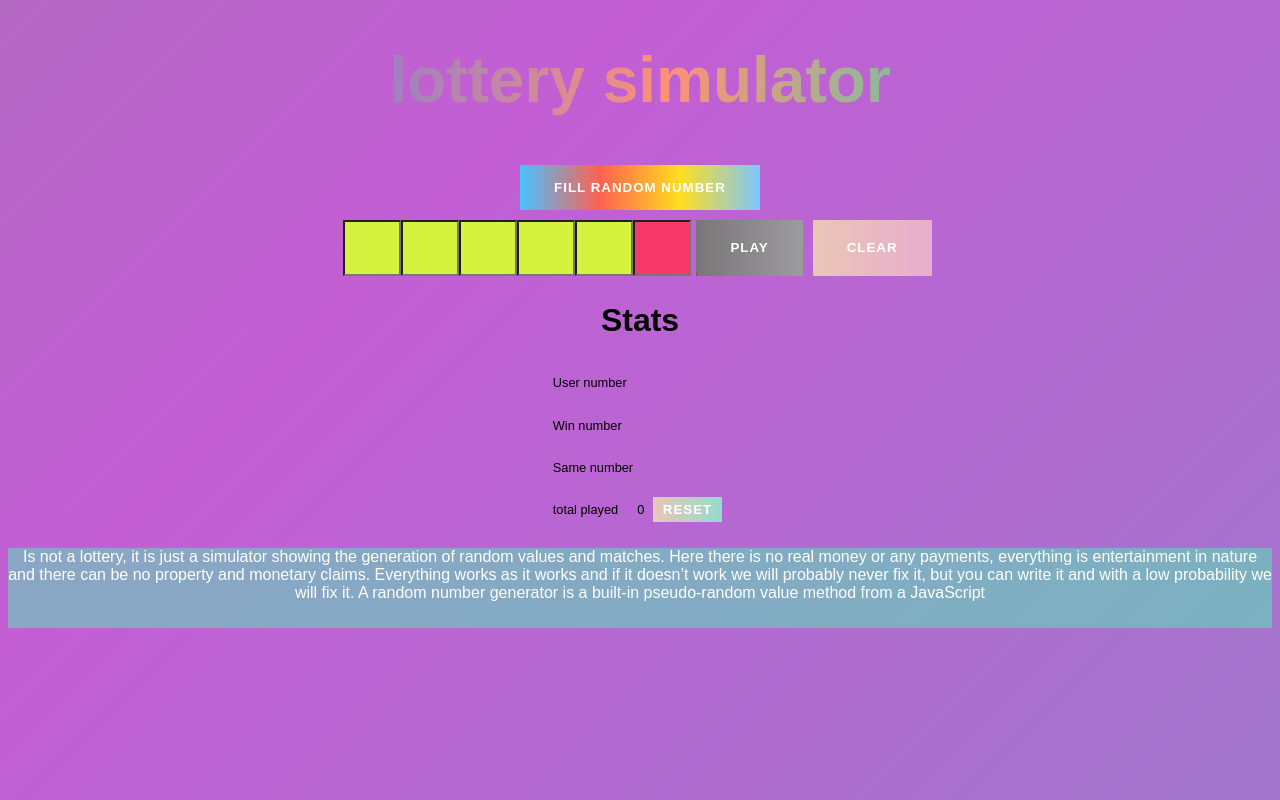
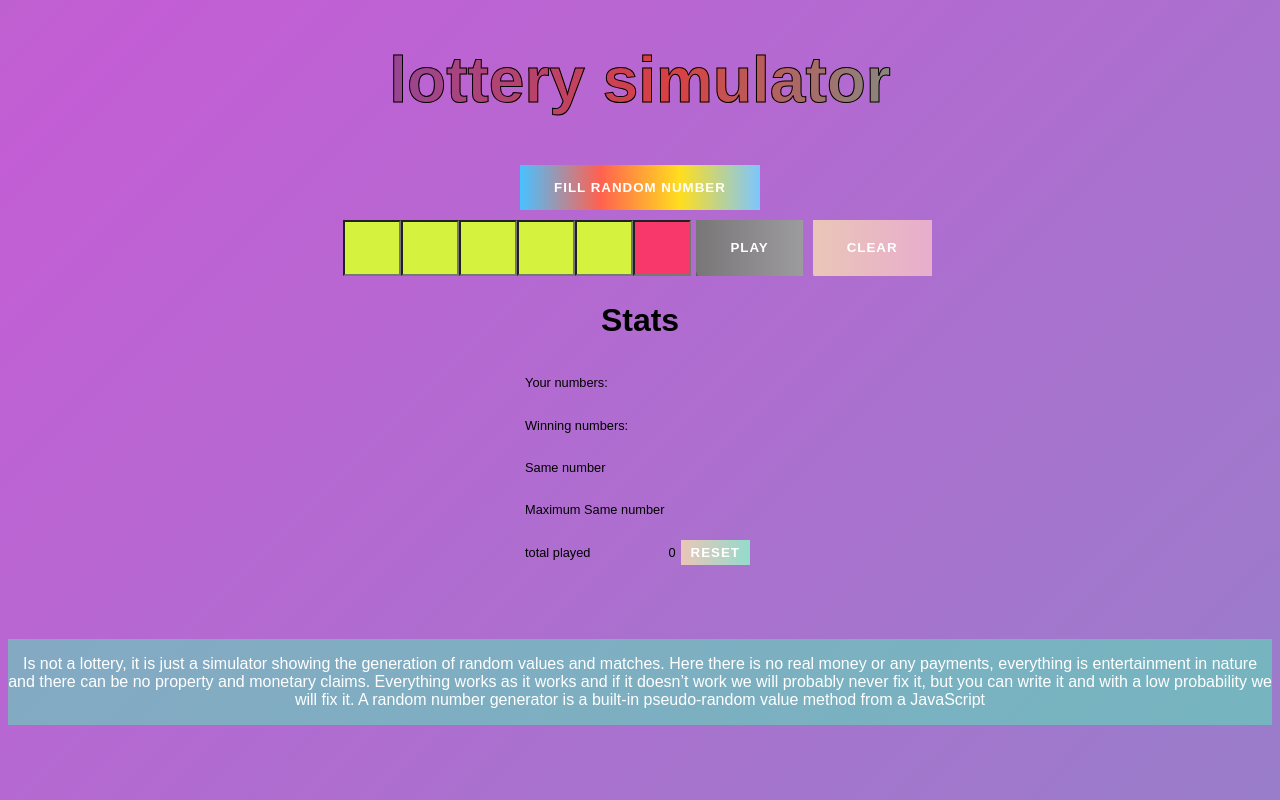
Before and after one commit to bogutskii/fakeLottery_react, a React (Create React App) app: page / in a window 1280 px wide. Built offline with nearby package versions, Linux system fonts and the light colour scheme; the HTML template or start-up script is replaced by a standard one.

Commit message:
- same numbers - max same numbers

```diff
--- a/src/App.js
+++ b/src/App.js
@@ -13,7 +13,8 @@ export default function App() {
     const [sameNumber, setSameNumber] = useState([])
     const [counter, setCounter] = useState({
         playedTimes: 0,
-        credits: 0
+        credits: 0,
+        maxSameNum: []
     })
 
 
@@ -33,6 +34,7 @@ export default function App() {
                     setIsEnable={(isEnable) => setIsEnable(isEnable)}
                     winningNumbers={winningNumbers}
                     setWinningNumbers={(winningNumbers) => setWinningNumbers(winningNumbers)}
+                    sameNumber={sameNumber}
                     setSameNumber={(sameNumber) => setSameNumber(sameNumber)}
                     counter={counter}
                     setCounter={(counter) => setCounter(counter)}
@@ -45,6 +47,8 @@ export default function App() {
                    sameNumber={sameNumber}
                    setSameNumber={(sameNumber) => setSameNumber(sameNumber)}
                    counter={counter}
+                   setCounter={(counter) => setCounter(counter)}
+
             />
 
             <Footer/>
--- a/src/Components/Inputs.js
+++ b/src/Components/Inputs.js
@@ -11,6 +11,7 @@ const Inputs = (props) => {
                 if (user.indexOf(a) === 5) return 0
                 else return a - b
             })
+            user = [...new Set(user)];
             props.setUsersNumbers(user.map(num => String(num).length < 2 ? '0' + num : num))
 
 
@@ -28,14 +29,27 @@ const Inputs = (props) => {
             props.setWinningNumbers(comp.map(num => +num < 10 ? '0' + num : num))
             sameNum(user, comp);
 
-            props.setCounter({...props.counter, playedTimes: props.counter.playedTimes+1})
 
+            checkMax()
         }
 
     const sameNum = (arr1, arr2) => {
         props.setSameNumber(arr1.map((num, i) => arr2.includes(num) && i !== 5 ? num :
             arr2.includes(num) && i === 5 ? '*' + num + '*' : ''))
     }
+    const checkMax = () => {
+        props.setCounter({
+            ...props.counter,
+            playedTimes: props.counter.playedTimes + 1
+        })
+        if (props.counter.maxSameNum.filter(el => el).length <= props.sameNumber.filter(el => el).length) {
+            props.setCounter({
+                ...props.counter,
+                maxSameNum: props.sameNumber
+            })
+        }
+    }
+
     const inputNumbers = [...props.usersNumbers];
 
     const limit = (e, key) => {
--- a/src/Components/Stats.js
+++ b/src/Components/Stats.js
@@ -2,20 +2,19 @@ import React from 'react';
 
 
 const Stats = (props) => {
-
-    // const filterSameNumber = () => {
-    //     props.setSameNumber(props.usersNumbers.filter(el => props.winningNumbers.includes(el)))
-    //     console.log('yes')
-    // }
-
-
+    const resetCounter = () => {
+        props.setCounter({
+            ...props.counter,
+            playedTimes: 0
+        })
+    }
     return (
-        <div>
+        <div className="Stats">
             <h1>Stats</h1>
             <table className="center">
                 <tbody>
                 <tr>
-                    <td>User number</td>
+                    <td>Your numbers:</td>
                     <td>{props.userNumbers.map((num, i) => i !== 5 ?
                         <span
                             className={`${!num ? '' : props.winningNumbers.includes(num) ? 'white-cir' : 'gray-cir'}`}>{num}</span>
@@ -28,7 +27,7 @@ const Stats = (props) => {
                 </tr>
 
                 <tr>
-                    <td>Win number</td>
+                    <td>Winning numbers:</td>
                     <td>{props.winningNumbers.map((num, i) => i !== 5 ?
                         <span className="white-cir">{num}</span>
                         :
@@ -38,23 +37,33 @@ const Stats = (props) => {
                 <tr>
                     <td>Same number</td>
                     <td>{props.sameNumber
+                        .map(num => !num ? '' : String(num).length <= 2 ? <span className="white-cir">{num}</span>
+                            :
+                            <span className="red-cir">{String(num).slice(1, -1)}</span>
+                        )
+                    }
+                    </td>
+                </tr>
 
-
-
-                        .map(num => !num ? '' : String(num).length <= 2 ?  <span className="white-cir">{num}</span>
-                            :
-                            <span className="red-cir">{String(num).slice(1,-1)}</span>
-                        )
+                <tr>
+                    <td>Maximum Same number</td>
+                    <td>{props.counter.maxSameNum.map(num => !num ? '' : String(num).length <= 2 ?
+                        <span className="white-cir">{num}</span>
+                        :
+                        <span className="red-cir">{String(num).slice(1, -1)}</span>
+                    )
                     }
                     </td>
                 </tr>
                 <tr>
                     <td>total played</td>
-                    <td>{props.counter.playedTimes}  <button className="btn5-mini">reset</button></td>
+                    <td>{props.counter.playedTimes}
+                        <button onClick={resetCounter} className="btn5-mini">reset</button>
+                    </td>
                 </tr>
                 </tbody>
             </table>
         </div>
-)
+    )
 }
 export default Stats;
--- a/src/styles.css
+++ b/src/styles.css
@@ -156,9 +156,11 @@ body {
 
 .h1-main {
     font-size: 5vw;
-    background: linear-gradient(94.23deg, #5374fa 12.41%, #fd9179 52.55%, #09eabc 89.95%);
+    background: linear-gradient(94.23deg, rgba(8, 50, 217, 0.5) 12.41%, rgba(232, 47, 5, 0.7) 52.55%, rgba(14, 243, 198, 0.8) 89.95%);
     -webkit-background-clip: text;
     -webkit-text-fill-color: transparent;
+    -webkit-text-stroke-width: 1px;
+    -webkit-text-stroke-color: black;
 }
 
 .center {
@@ -201,13 +203,16 @@ table td {
     background-color: #b8b4b4;
 }
 
+.Stats {
+}
+
 .footer {
-    flex: 0 0 auto;
+    display: flex;
     color: white;
-    bottom: 0;
-    width: 100%;
-    height: 80px;
     text-align: center;
     background: rgba(83, 238, 181, 0.5);
+    align-content: flex-end;
+    margin-top: 5vw;
+
 
 }
```
Also changed, not shown: src/Components/Footer.js (+9 -7 lines). Lines whose indentation alone changed are shown as unchanged.
